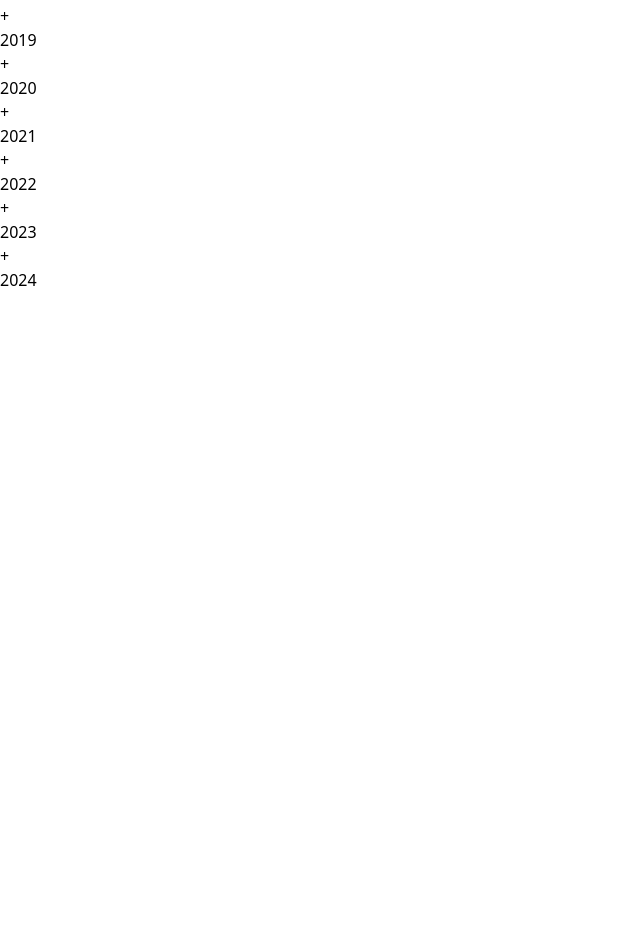
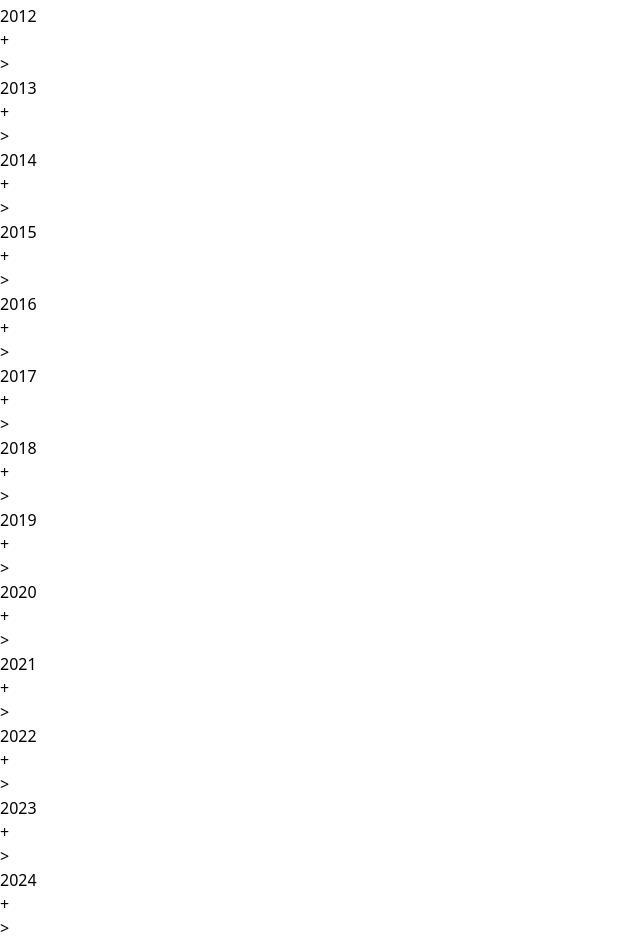
Before and after one commit to mahamfkhan/timeline, a React (Vite) app: page / in a window 1280 px wide. Shown: the part 986-1926 px from the top of the page, without its empty margins (0-640 px from the left). Before the commit the page ends 1278 px from the top, so only its background shows below. Built offline with nearby package versions, Linux system fonts and the light colour scheme.

Commit message:
Fix plus button

```diff
--- a/src/components/Timeline.jsx
+++ b/src/components/Timeline.jsx
@@ -34,10 +34,14 @@ const TimelineEntry = ({ entry, isDark, index, totalEntries, onDelete, userColor
   const [isTooltipLocked, setIsTooltipLocked] = useState(false);
 
   // Calculate dot position
-  const offset = (index / (totalEntries + 1)) * 100;
+  const dotSpacing = 24; // 24px between dots
+  const xPosition = index * dotSpacing;
 
   return (
-    <div className="absolute" style={{ left: `${offset}%`, top: '-10px' }}>
+    <div className="absolute" style={{
+      left: `${xPosition}px`,
+      top: xPosition > 500 ? '20px' : '-10px' // Move to next line if too far right
+    }}>
       <div
         className="w-4 h-4 rounded-full cursor-pointer transform hover:scale-110 transition-transform"
         style={{ backgroundColor: userColor }}
@@ -101,9 +105,15 @@ const Timeline = () => {
   }, [entries]);
 
   const handleAddClick = (year) => {
+    if (showForm && selectedYear === year) {
+      // If form is already open for this year, close it
+      handleCloseForm();
+    } else {
+      // Open form for this year
       setSelectedYear(year);
       setShowForm(true);
       setNewEntry({ content: '', submitter: '' });
+    }
   };
 
   const handleCloseForm = () => {
@@ -160,23 +170,21 @@ const Timeline = () => {
                 </div>
               </div>
 
-              <div className="relative h-12 my-4">
-                <div className={`absolute left-0 right-0 h-0.5 top-1/2 -translate-y-1/2 ${
+              <div className="relative h-24 my-4"> {/* Increased height to accommodate wrapping */}
+                <div className={`absolute left-0 right-0 h-0.5 top-6 ${
                   isDark ? 'bg-gray-700' : 'bg-gray-300'
                 }`} />
 
-                {yearIndex < years.length - 1 && (
                 <button
                   onClick={() => handleAddClick(year)}
-                    className={`absolute left-4 top-1/2 -translate-y-1/2 w-8 h-8 rounded-full flex items-center justify-center transition-colors ${
+                  className={`absolute left-4 top-4 w-8 h-8 rounded-full flex items-center justify-center transition-colors ${
                     isDark ? 'bg-gray-800 hover:bg-gray-700 text-white' : 'bg-gray-200 hover:bg-gray-300'
-                    } hover:scale-110 active:scale-95`}
+                  } hover:scale-110 active:scale-95 z-10`}
                 >
                   +
                 </button>
-                )}
 
-                <div className="relative h-full">
+                <div className="relative ml-4 h-full pt-4">{/* Added left margin to align with year text */}>
                   {entries
                     .filter(entry => entry.year === year)
                     .map((entry, index, arr) => (
@@ -250,8 +258,7 @@ const Timeline = () => {
 };
 
 const TimelineWrapper = () => {
-  // Default to dark mode
-  const [isDark, setIsDark] = useState(true);
+  const [isDark, setIsDark] = useState(false);
   const toggleTheme = () => setIsDark(!isDark);
 
   return (
```
Lines whose indentation alone changed are shown as unchanged.
